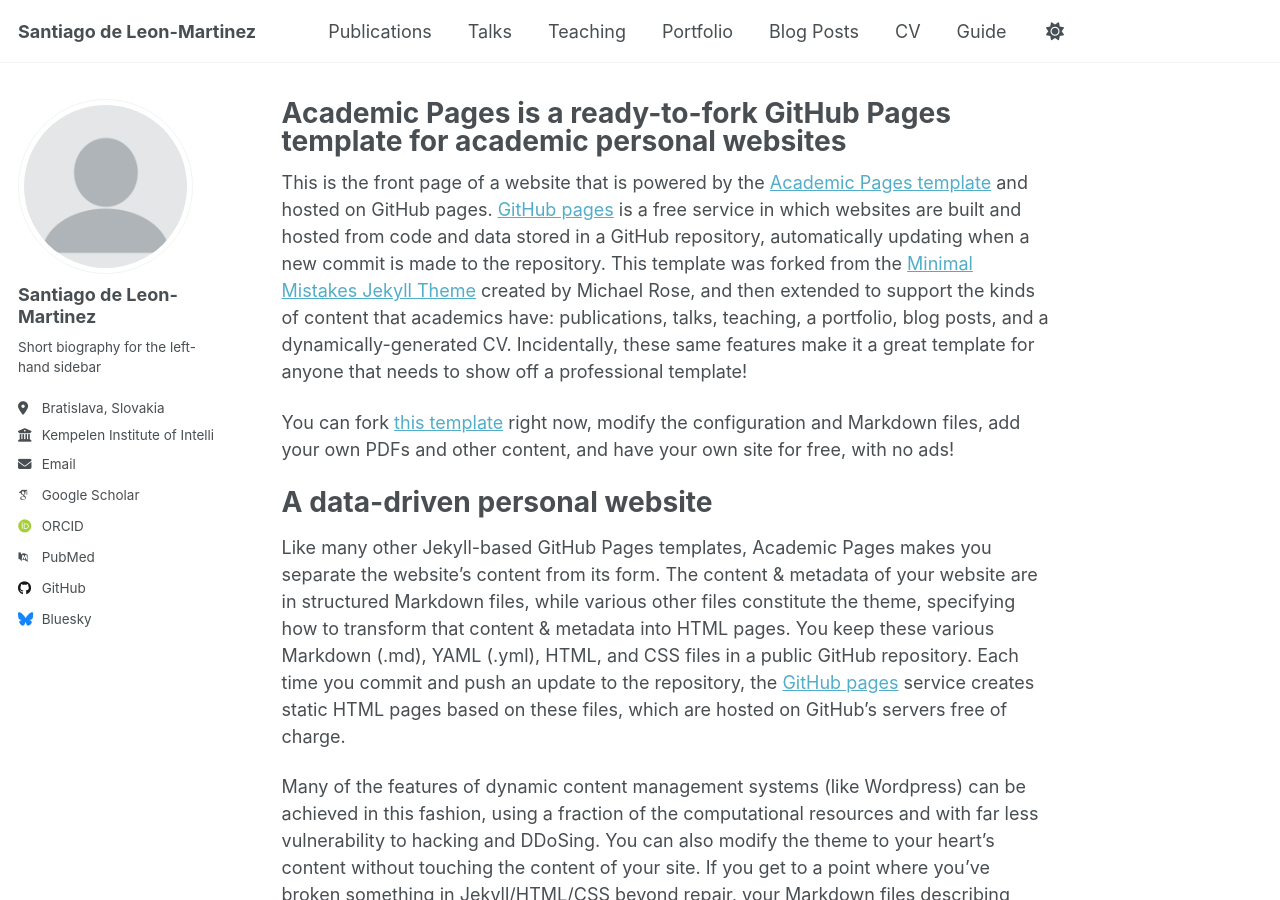
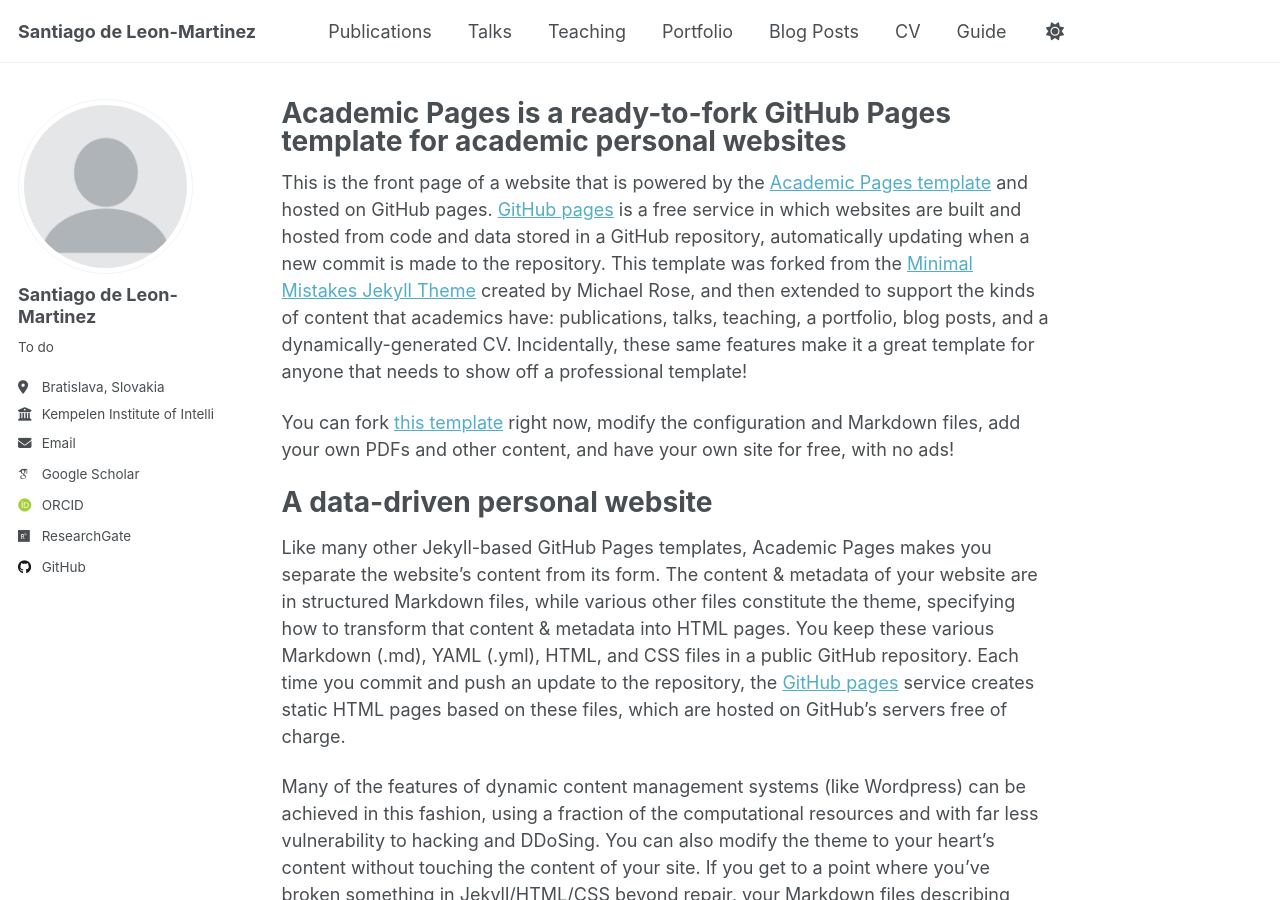
Before and after one commit to santideleon/santideleon.github.io, a Jekyll site: the page built from _pages/about.md, in a window 1280 px wide and 900 px high. Built offline with Jekyll 4.4.1, drawn with Linux system fonts in a browser that asks for light colours; some web fonts are replaced; a script that is not in the unit is left out; part of the change alters nothing that is shown.

Commit message:
Update personal information in _config.yml

```diff
--- a/_config.yml
+++ b/_config.yml
@@ -25,7 +25,7 @@ author:
   avatar           : "profile.png"
   name             : "Santiago de Leon-Martinez"
   pronouns         : # example: "she/her"
-  bio              : "Short biography for the left-hand sidebar"
+  bio              : "To do"
   location         : "Bratislava, Slovakia"
   employer         : "Kempelen Institute of Intelligent Technologies & Brno University of Technology"
   uri              : # URL
@@ -34,13 +34,13 @@ author:
   # Academic websites
   academia         : # URL
   arxiv            : # URL - Update with the correct link to your profile
-  googlescholar    : "https://scholar.google.com/citations?user=PS_CX0AAAAAJ"
+  googlescholar    : "https://scholar.google.com/citations?user=wwJWvfIAAAAJ&hl"
   inspire-hep      : # URL
   impactstory      : # URL
-  orcid            : "http://orcid.org/yourorcidurl"
+  orcid            : "https://orcid.org/0000-0002-2109-9420"
   semantic         : # URL
-  pubmed           : "https://www.ncbi.nlm.nih.gov/pubmed/?term=john+snow"
-  researchgate     : # URL
+  pubmed           :
+  researchgate     : "https://www.researchgate.net/profile/Santiago-De-Leon-Martinez"
   scopus           : # URL
 
   # Repositories and software development
@@ -53,7 +53,7 @@ author:
 
   # Social media
   artstation       : # Username
-  bluesky          : "bsky.app" # Replace this with you Bluesky username
+  bluesky          : # Replace this with you Bluesky username
   facebook         : # Username
   flickr           : # Username
   foursquare       : # Username
```
